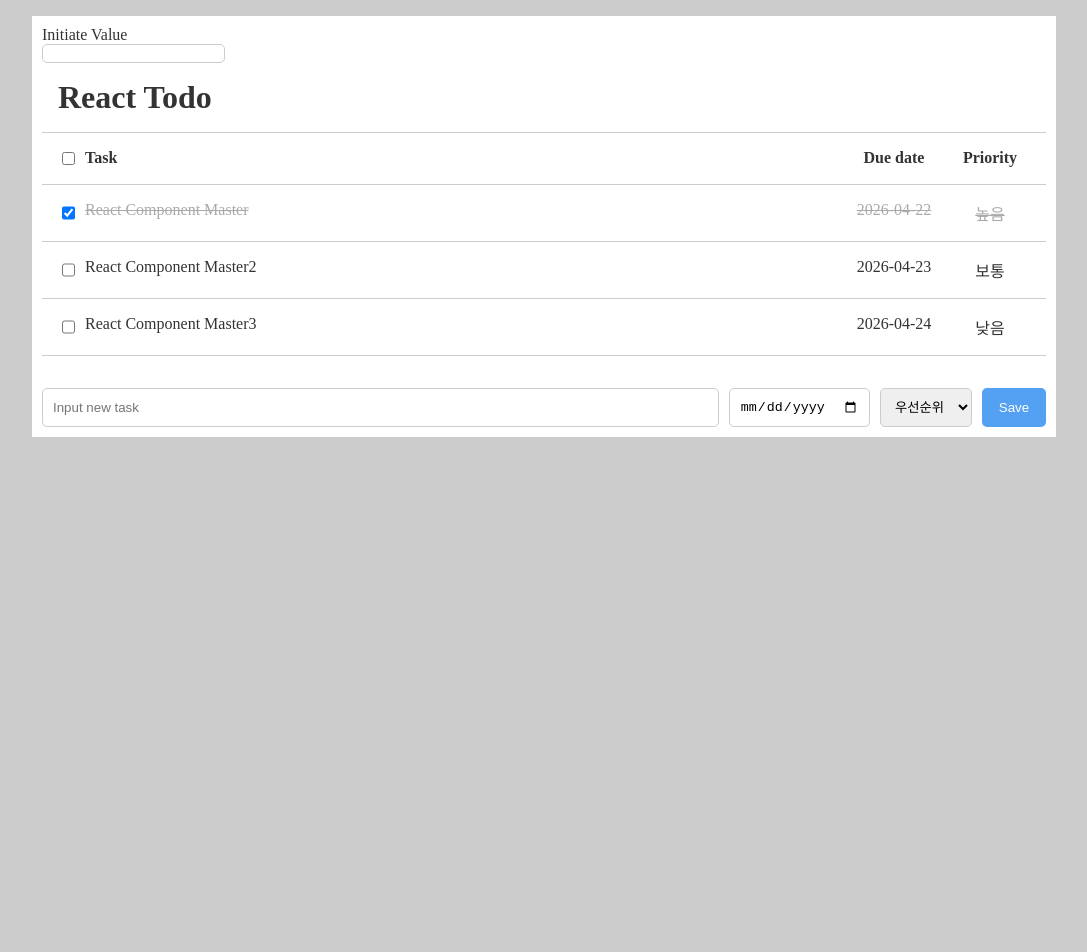
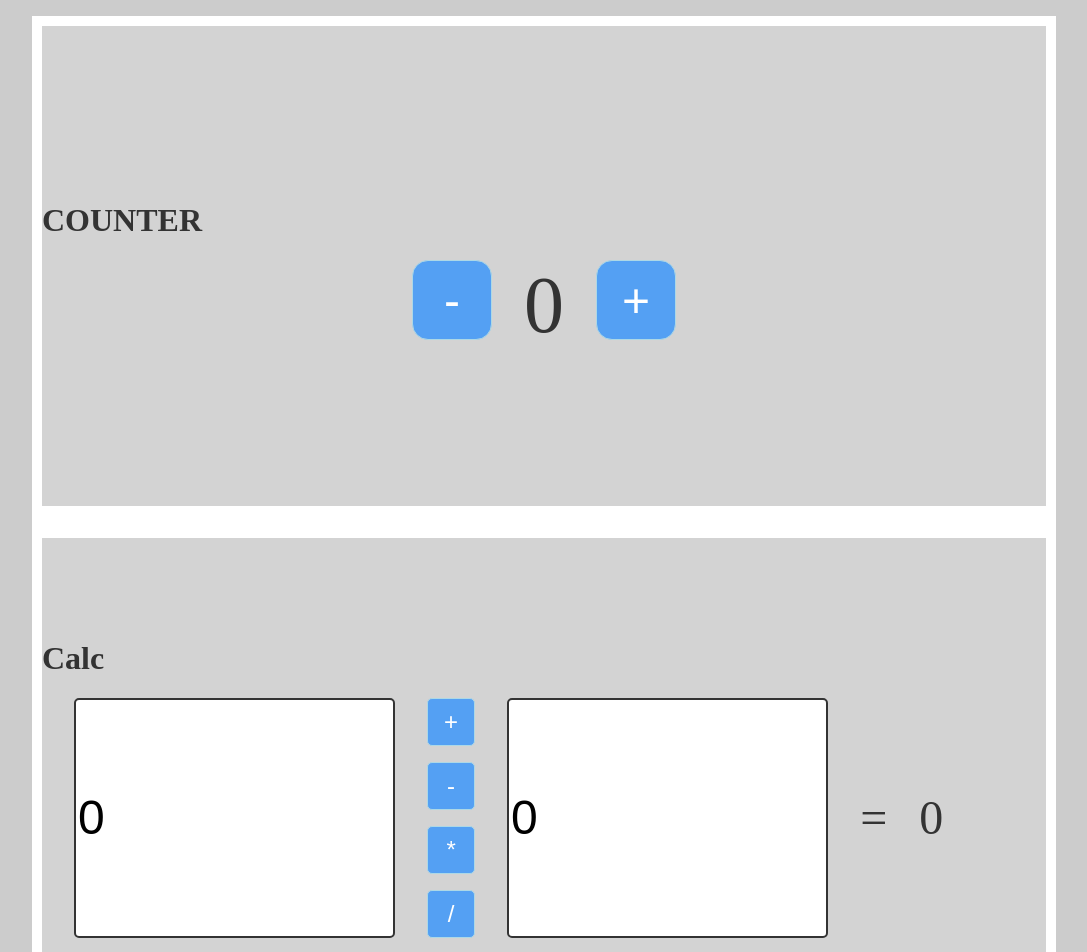
Before and after one commit to Rien3844/kt_ds_React, a React (Vite) app: page / in a window 1280 px wide. Shown: the top 952 px of the page, without its empty margins (96-1183 px from the left). Before the commit the page ends 800 px from the top, so only its background shows below. Built offline with nearby package versions, Linux system fonts and the light colour scheme.

Commit message:
homework_counter&calc

```diff
--- a/src/App.jsx
+++ b/src/App.jsx
@@ -1,7 +1,9 @@
 import ArticleMain from "./components/articles/articleMain.jsx";
 import TodoMain from "./components/todo/TodoMain.jsx";
+import AssignmentMain from "./components/counter&calc/AssignmentMain.jsx";
 
 export default function App() {
-  return <TodoMain />;
+  // return <TodoMain />;
   // return <ArticleMain />;
+  return <AssignmentMain />;
 }
--- /dev/null
+++ b/src/components/counter&calc/AssignmentMain.jsx
@@ -0,0 +1,13 @@
+import CalcMain from "./CalcMain.jsx";
+import CounterMain from "./CounterMain.jsx";
+
+const AssignmentMain = () => {
+  return (
+    <div className="wrapper">
+      <CounterMain />
+      <CalcMain />
+    </div>
+  );
+};
+
+export default AssignmentMain;
--- /dev/null
+++ b/src/components/counter&calc/CalcMain.jsx
@@ -0,0 +1,85 @@
+import { useState } from "react";
+
+const CalcMain = () => {
+  const [a, setA] = useState(0);
+  const [b, setB] = useState(0);
+  const [calc, setCalc] = useState(0);
+
+  const onAValueChangeHandler = (event) => {
+    setA(event.target.value);
+
+    console.log(a);
+  };
+  const onBValueChangeHandler = (event) => {
+    setB(event.target.value);
+    console.log(b);
+  };
+
+  // 형변환 안해주니 string값으로 계산이됨
+  const onPlusCalcClickHandler = () => {
+    setCalc(Number(a) + Number(b));
+  };
+  const onMinusCalcClickHandler = () => {
+    setCalc(a - b);
+  };
+  const onmultiplyCalcClickHandler = () => {
+    setCalc(a * b);
+  };
+  const onDivideCalcClickHandler = () => {
+    setCalc(a / b);
+  };
+
+  return (
+    <div className="calculator">
+      <h1>Calc</h1>
+      <div className="calcGroup">
+        <input
+          type="number"
+          className="inputNum"
+          value={a}
+          onChange={onAValueChangeHandler}
+        />
+        <div className="buttonGroup">
+          <button
+            type="button"
+            className="calcButton"
+            onClick={onPlusCalcClickHandler}
+          >
+            +
+          </button>
+          <button
+            type="button"
+            className="calcButton"
+            onClick={onMinusCalcClickHandler}
+          >
+            -
+          </button>
+          <button
+            type="button"
+            className="calcButton"
+            onClick={onmultiplyCalcClickHandler}
+          >
+            *
+          </button>
+          <button
+            type="button"
+            className="calcButton"
+            onClick={onDivideCalcClickHandler}
+          >
+            /
+          </button>
+        </div>
+        <input
+          type="number"
+          className="inputNum"
+          value={b}
+          onChange={onBValueChangeHandler}
+        />
+        <div className="equalPattern">=</div>
+        <div className="resultValue">{calc}</div>
+      </div>
+    </div>
+  );
+};
+
+export default CalcMain;
--- /dev/null
+++ b/src/components/counter&calc/CounterMain.jsx
@@ -0,0 +1,50 @@
+import { useState } from "react";
+
+const CounterMain = () => {
+  const [count, setCount] = useState(0);
+
+  // +버튼
+  const onPlusButtonClickHandler = () => {
+    setCount((prev) => {
+      if (prev < 100) {
+        return prev + 1;
+      }
+      return prev;
+    });
+  };
+
+  // -버튼
+  const onMinusButtonClickHandler = () => {
+    setCount((prev) => {
+      if (prev > 0) {
+        return prev - 1;
+      }
+      return prev;
+    });
+  };
+
+  return (
+    <div className="counter">
+      <h1>COUNTER</h1>
+      <div className="counterGroup">
+        <button
+          className="plusButton"
+          type="button"
+          onClick={onMinusButtonClickHandler}
+        >
+          -
+        </button>
+        <div className="countNum">{count}</div>
+        <button
+          className="minusButton"
+          type="button"
+          onClick={onPlusButtonClickHandler}
+        >
+          +
+        </button>
+      </div>
+    </div>
+  );
+};
+
+export default CounterMain;
--- a/src/index.css
+++ b/src/index.css
@@ -196,3 +196,78 @@ button.confirm-cancel {
   gap: 0.625rem;
   justify-content: center;
 }
+
+/* Counter Style Start */
+.counter {
+  margin-bottom: 2rem;
+}
+.counter,
+.calculator {
+  height: 30rem;
+  background-color: lightgray;
+  align-content: center;
+}
+
+.counterGroup,
+.calcGroup {
+  display: flex;
+  grid-template-columns: auto;
+  justify-content: center;
+  gap: 2rem;
+  padding: 0 2rem;
+}
+
+.plusButton,
+.minusButton {
+  width: 5rem;
+  height: 5rem;
+  font-size: 3rem;
+  border: 1px solid lightblue;
+  border-radius: 1rem;
+}
+
+.countNum {
+  font-size: 5rem;
+}
+
+/* Counter Style End*/
+
+/* Calculator Style Start */
+
+.buttonGroup {
+  display: flex;
+  flex-direction: column;
+  gap: 1rem;
+}
+
+.calcButton {
+  width: 3rem;
+  height: 3rem;
+  font-size: 1.5rem;
+  border: 1px solid lightblue;
+}
+.inputNum {
+  min-width: 1rem;
+  width: auto;
+  height: auto;
+  font-size: 3rem;
+  border: 2px solid #333;
+}
+
+.inputNum::-webkit-inner-spin-button,
+.inputNum::-webkit-outer-spin-button {
+  -webkit-appearance: none;
+}
+
+.equalPattern,
+.resultValue {
+  font-size: 3rem;
+  align-self: center;
+}
+
+.resultValue {
+  width: 20%;
+  overflow-wrap: break-word;
+}
+
+/* Calculator Style End */
```
Also changed, not shown: 1 other file (tests, documents, lock files or other folders).
